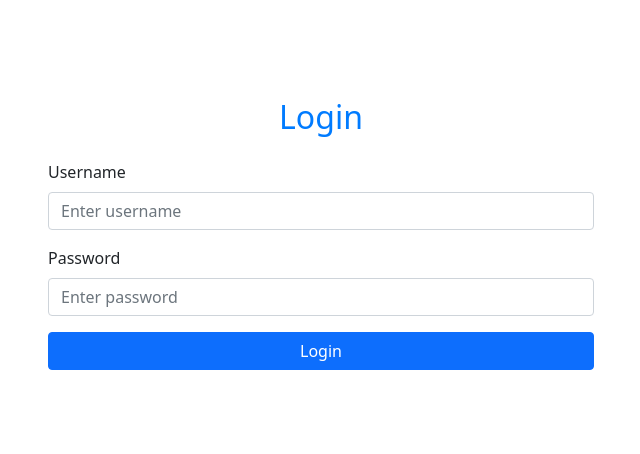
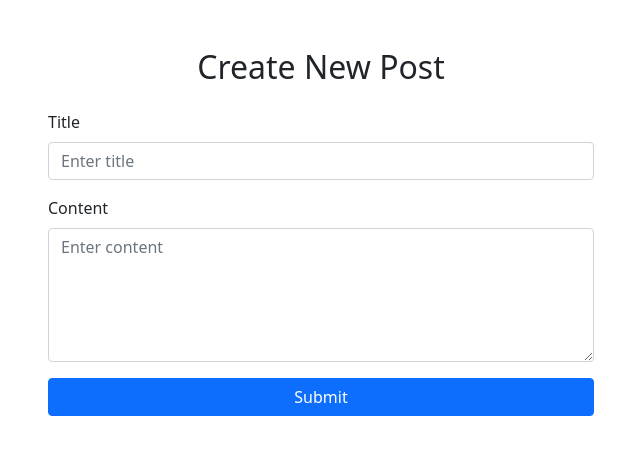
Before and after one commit to Fadllabanie/frontend-client-angular, an Angular app: page /posts/new in a window 1280 px wide. Before the commit this address led to /login. Shown: the top 454 px of the page, without its empty margins (319-959 px from the left). Built offline with nearby package versions, Linux system fonts and the light colour scheme.

Commit message:
create post

```diff
--- a/src/app/app.routes.ts
+++ b/src/app/app.routes.ts
@@ -2,13 +2,15 @@ import { Routes } from '@angular/router';
 import { LoginComponent } from './login/login.component';
 import { RegisterComponent } from './register/register.component';
 import { PostsComponent } from './post/post.component';
+import { NewPostComponent } from './new-post/new-post.component';
 
 export const appRoutes: Routes = [
   { path: 'login', component: LoginComponent },
   { path: 'register', component: RegisterComponent },
   { path: 'posts', component: PostsComponent },
+  { path: 'posts/new', component: NewPostComponent },
   { path: '', redirectTo: '/login', pathMatch: 'full' },
-  { path: '**', redirectTo: '/login' }
+  { path: '**', redirectTo: '/login' },
 
 
   // other routes can be added here
--- /dev/null
+++ b/src/app/new-post/new-post.component.html
@@ -0,0 +1,18 @@
+<div class="container mt-5">
+  <div class="row">
+    <div class="col-md-6 offset-md-3">
+      <h2 class="text-center mb-4">Create New Post</h2>
+      <form [formGroup]="postForm" (ngSubmit)="onSubmit()">
+        <div class="mb-3">
+          <label for="title" class="form-label">Title</label>
+          <input type="text" class="form-control" formControlName="title" placeholder="Enter title">
+        </div>
+        <div class="mb-3">
+          <label for="content" class="form-label">Content</label>
+          <textarea class="form-control" formControlName="content" placeholder="Enter content" rows="5"></textarea>
+        </div>
+        <button type="submit" class="btn btn-primary w-100">Submit</button>
+      </form>
+    </div>
+  </div>
+</div>
--- /dev/null
+++ b/src/app/new-post/new-post.component.ts
@@ -0,0 +1,41 @@
+import { Component } from '@angular/core';
+import { FormBuilder, FormGroup, Validators, ReactiveFormsModule } from '@angular/forms';
+import {  HttpClientModule } from '@angular/common/http';
+import { PostService } from '../post.service';
+import { Router } from '@angular/router';
+
+@Component({
+  selector: 'app-new-post',
+  templateUrl: './new-post.component.html',
+  styleUrls: ['./new-post.component.css'],
+  standalone: true,
+  imports: [ReactiveFormsModule, HttpClientModule]
+})
+export class NewPostComponent {
+  postForm: FormGroup;
+
+  constructor(private fb: FormBuilder, private postService: PostService, private router: Router) {
+    this.postForm = this.fb.group({
+      title: ['', [Validators.required, Validators.minLength(3)]],
+      content: ['', [Validators.required, Validators.minLength(6)]]
+    });
+  }
+
+  onSubmit(): void {
+    if (this.postForm.valid) {
+      this.postService.addPost(this.postForm.value).subscribe({
+        next: (response) => {
+          console.log('Post created successfully', response);
+          this.router.navigate(['/posts']);
+          // Handle further actions like redirection or display success message
+        },
+        error: (error) => {
+          console.error('Post creation failed', error);
+          // Handle errors, show user feedback
+        }
+      });
+    } else {
+      console.log('Form is not valid');
+    }
+  }
+}
--- a/src/app/post.service.ts
+++ b/src/app/post.service.ts
@@ -17,6 +17,7 @@ export class PostService {
   }
 
   addPost(post: any) {
+    return this.http.post<any>(this.postsUrl, post);
     // API call to add a new post
   }
 
--- a/src/app/post/post.component.html
+++ b/src/app/post/post.component.html
@@ -4,6 +4,9 @@
     <h1>FawryBook Posts</h1>
     <button *ngIf="authService.isLoggedIn()" (click)="logout()" class="btn btn-danger">
       Logout
+    </button>
+    <button *ngIf="authService.isLoggedIn()" (click)="addPost()" class="btn btn-primary">
+      Add Post
     </button>
   </header>
 
--- a/src/app/post/post.component.ts
+++ b/src/app/post/post.component.ts
@@ -48,4 +48,8 @@ export class PostsComponent implements OnInit {
     this.authService.logout();
     this.router.navigate(['/login']);
   }
+
+  addPost(): void {
+    this.router.navigate(['/posts/new']);
+  }
 }
```
Also changed, not shown: src/app/new-post/new-post.component.css (added), 1 other file (tests, documents, lock files or other folders).
